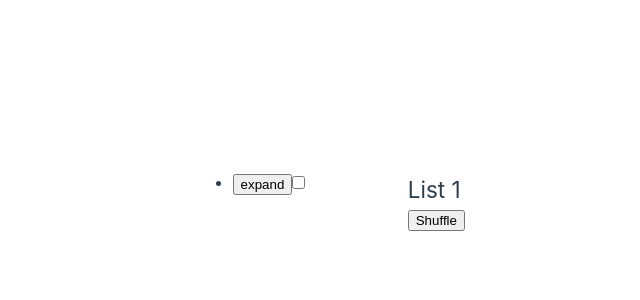
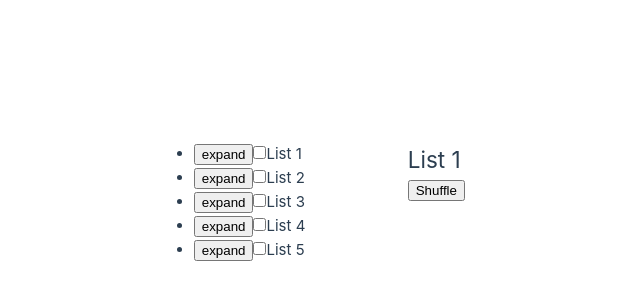
Before and after one commit to snork-maiden/shuffled-lists, a Vue app: page / in a window 1280 px wide. Shown: the part 230-530 px from the top of the page, without its empty margins (175-815 px from the left). Built offline with nearby package versions, Linux system fonts and the light colour scheme.

Commit message:
Show data in settings section

```diff
--- a/src/components/ListsSettings.vue
+++ b/src/components/ListsSettings.vue
@@ -1,12 +1,13 @@
 <script setup>
 import ListsSettingsList from './ListsSettingsList.vue';
-
+import { useListsStore } from '../stores/lists'
+const store = useListsStore()
 </script>
 
 <template>
 <ul class="lists">
-  <li class="list">
-    <ListsSettingsList/>
+  <li class="list" v-for="list of store.listsData" :key="list.id">
+    <ListsSettingsList :list-data="list"/>
   </li>
 </ul>
 </template>
--- a/src/components/ListsSettingsList.vue
+++ b/src/components/ListsSettingsList.vue
@@ -1,15 +1,25 @@
 <script setup>
-import { ref } from 'vue'
+import { computed, ref } from 'vue'
+import ListsSettingsListItem from './ListsSettingsListItem.vue';
+
+const props = defineProps({
+  listData: {
+    type: Object,
+    required: true
+  }
+})
+
+const id = computed(() => props.listData.id)
 let isExpand = ref(false)
 </script>
 
 <template>
   <button type="button" class="expand" @click="isExpand = !isExpand">expand</button>
-  <input type="checkbox" name="display-list-1-btn" id="display-list-1-btn" class="display" />
-  <label for="display-list-1-btn" class="title"></label>
+  <input type="checkbox" name="display-list-btn" :id="`display-list-${id}-btn`" class="display" />
+  <label :for="`display-list-${id}-btn`" class="title">{{listData.name}}</label>
   <ul class="items" v-if="isExpand">
-  <li class="item">
-
+  <li class="item" v-for="item of listData.items" :key="item.id">
+    <ListsSettingsListItem :item-data="item" :list-id="id"/>
   </li>
 </ul>
 </template>
--- /dev/null
+++ b/src/components/ListsSettingsListItem.vue
@@ -0,0 +1,26 @@
+<script setup>
+ defineProps({
+  itemData: {
+    type: Object,
+    required: true
+  },
+  listId: {
+    type: Number,
+    required: true
+  }
+})
+</script>
+
+<template>
+  <input
+    type="checkbox"
+    name="display-item-list"
+    :id="`display-item-${itemData.id}-list-${listId}`"
+    class="display"
+  />
+  <label :for="`display-item-${itemData.id}-list-${listId}`" class="title">{{itemData.name}}</label>
+  <input type="number" class="quantity" min="0" :value="itemData.quantity" step="1" />
+  <input type="color" class="color-picker" :value="itemData.color" />
+</template>
+
+<style scoped></style>
```
Also changed, not shown: src/components/ListsSettingsItem.vue (deleted, +0 -10 lines).
